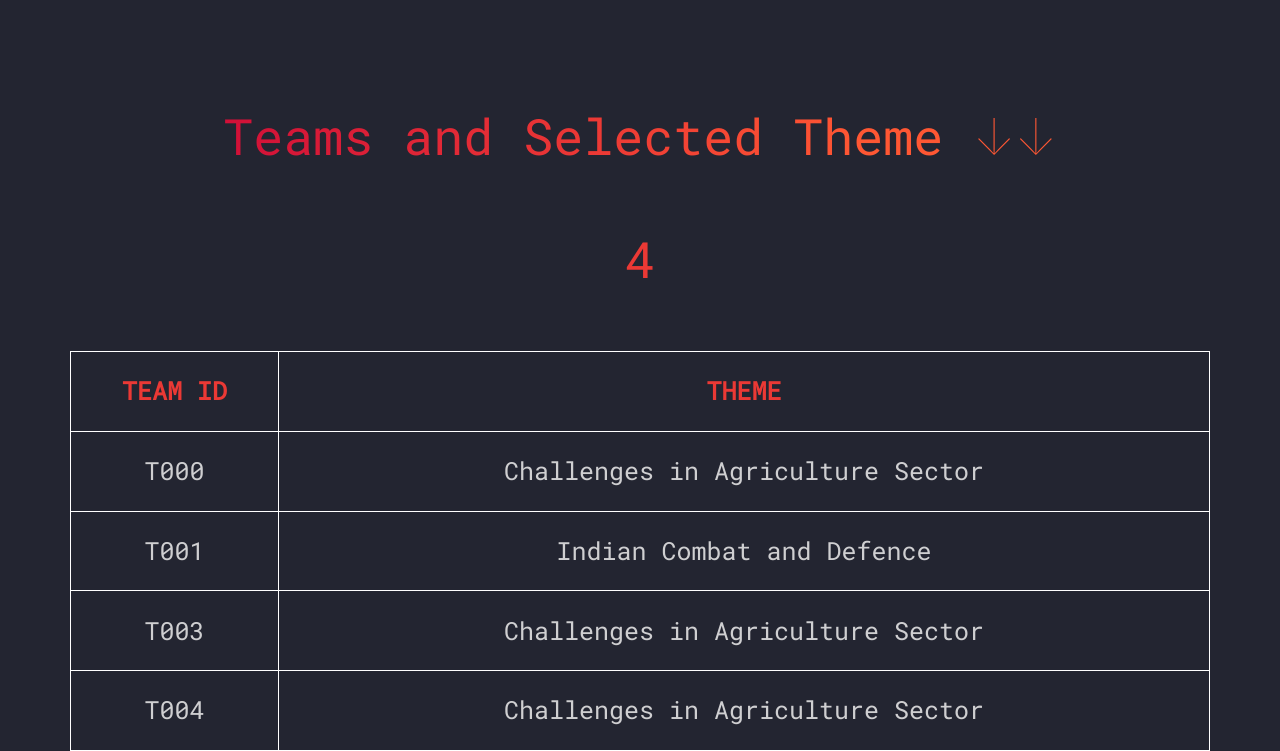
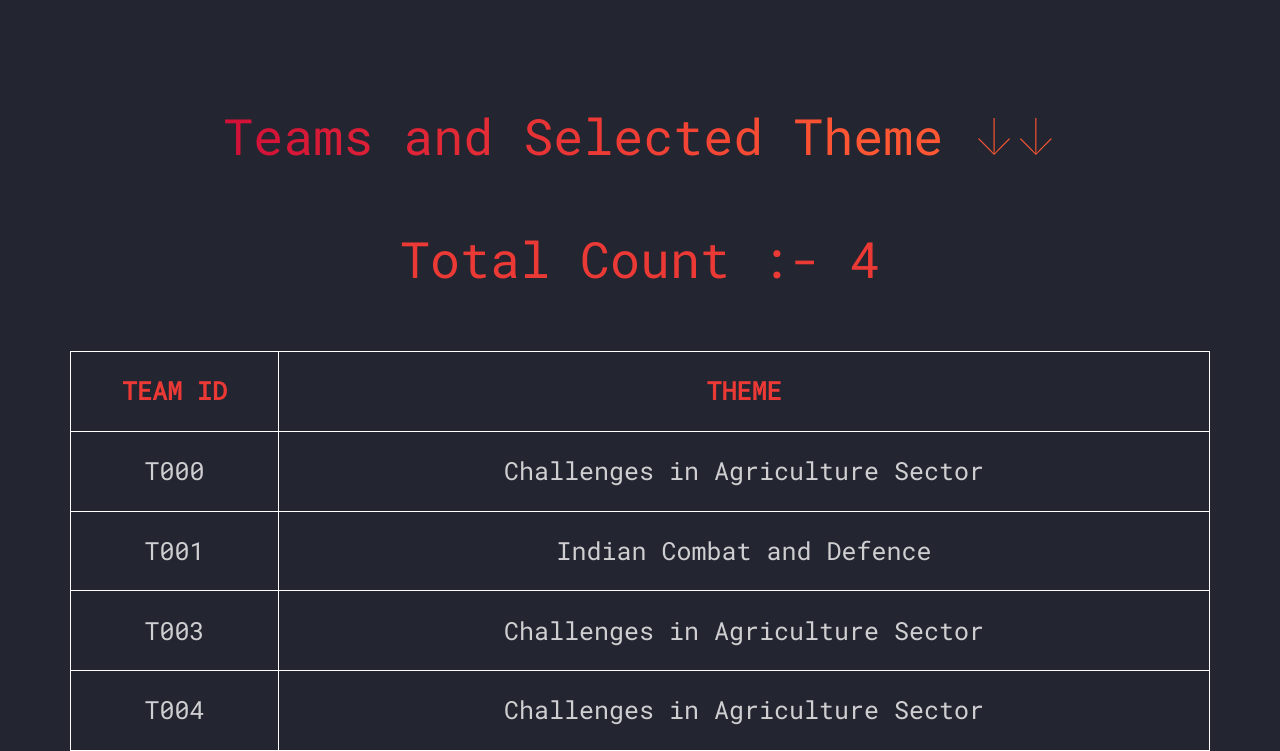
Before and after one commit to Gaurvendra/Hackathon-5.0, a PHP site: page /theme/teamdisplay.php in a window 1280 px wide. Shown: the part 244-995 px from the top of the page. Run offline with PHP 8.4, Linux system fonts and the light colour scheme; data comes from the database, SQL or seed files in the repository; some web fonts are replaced.

Commit message:
Themes Corrected

```diff
--- a/theme/teamdisplay.php
+++ b/theme/teamdisplay.php
@@ -73,7 +73,7 @@
                         <br><br>
                         <h1 style="color:#eb3935;font-weight:100;font-size:50px; text-align: center; " data-aos="fade-up" data-aos-delay="100">Teams and Selected Theme &#8595;&#8595;</h1>
                         <br><br>
-                         <h2 style="color:#eb3935;font-weight:100;font-size:50px; text-align: center; " data-aos="fade-up" data-aos-delay="200"> <?php
+                         <h2 style="color:#eb3935;font-weight:100;font-size:50px; text-align: center; " data-aos="fade-up" data-aos-delay="200">Total Count :-  <?php
                include 'config.php';
                              $que = mysql_query("SELECT * FROM teamdetails WHERE `theme` IS NOT NULL");
                              $num_rows = mysql_num_rows($que);
```
